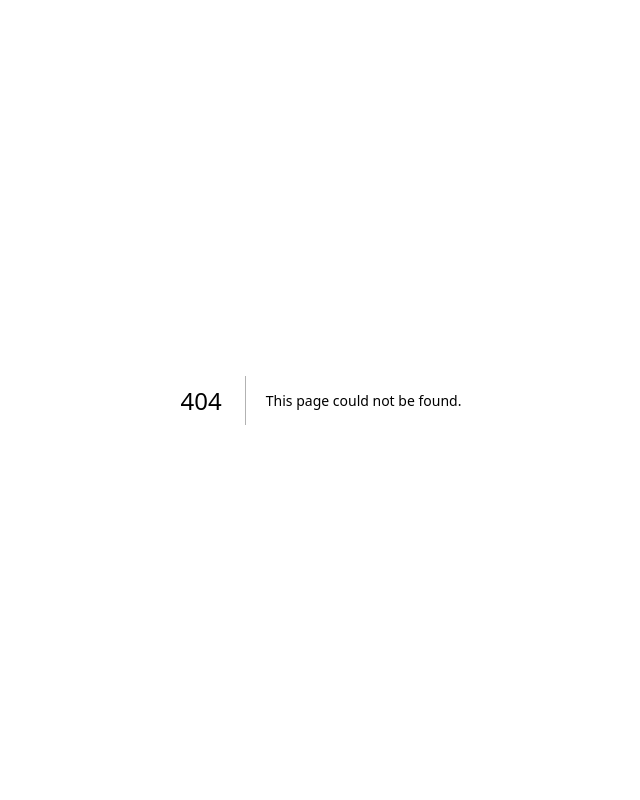
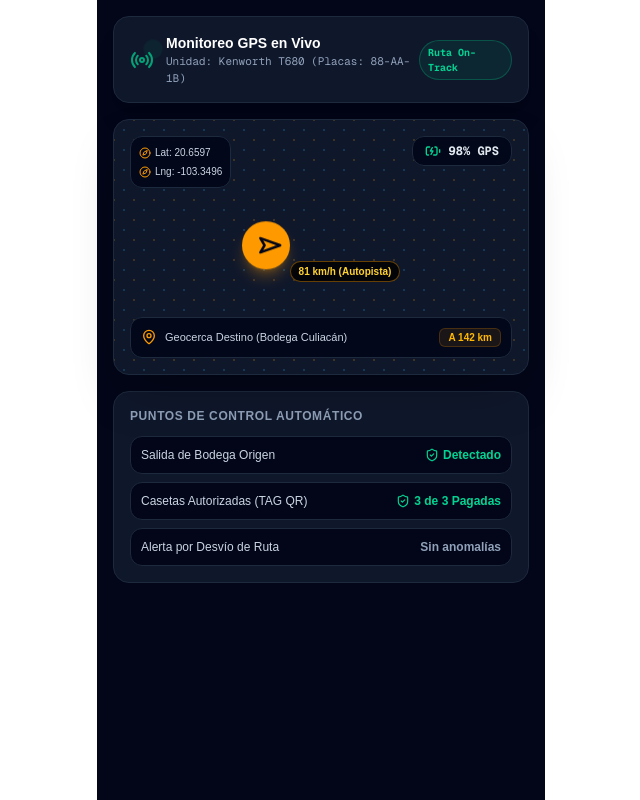
Before and after one commit to donovan-hue/mamalones, a Next.js app: page /rastreo in a window 1280 px wide. Before the commit this address had no page. Shown: the whole page, without its empty margins (319-959 px from the left). Built offline with nearby package versions, Linux system fonts and the light colour scheme.

Commit message:
feat: modulo de rastreo GPS en vivo y monitoreo de geocercas

```diff
--- /dev/null
+++ b/src/app/rastreo/page.tsx
@@ -0,0 +1,119 @@
+"use client";
+
+import { useState, useEffect } from "react";
+import { Navigation, MapPin, ShieldCheck, BatteryCharging, Radio, Compass, AlertOctagon } from "lucide-react";
+
+export default function RastreoGeocercaPage() {
+  const [freightId, setFreightId] = useState("FLT-9901");
+  const [location, setLocation] = useState({ lat: 20.6597, lng: -103.3496 });
+  const [speed, setSpeed] = useState(82);
+  const [insideGeofence, setInsideGeofence] = useState(false);
+
+  useEffect(() => {
+    // Simulacion de telemetria GPS activa
+    const interval = setInterval(() => {
+      setSpeed(Math.floor(78 + Math.random() * 8));
+    }, 4000);
+    return () => clearInterval(interval);
+  }, []);
+
+  return (
+    <div className="min-h-screen bg-slate-950 text-slate-100 p-4 max-w-md mx-auto space-y-4 pb-20">
+      {/* HEADER DE TELEMETRÍA */}
+      <div className="bg-slate-900 p-4 rounded-2xl border border-slate-800 flex items-center justify-between shadow-xl">
+        <div className="flex items-center gap-3">
+          <div className="relative">
+            <Radio className="w-6 h-6 text-emerald-400 animate-pulse" />
+            <span className="absolute -top-1 -right-1 w-2.5 h-2.5 bg-emerald-500 rounded-full animate-ping" />
+          </div>
+          <div>
+            <h1 className="font-bold text-sm text-white">Monitoreo GPS en Vivo</h1>
+            <p className="text-[11px] text-slate-400 font-mono">Unidad: Kenworth T680 (Placas: 88-AA-1B)</p>
+          </div>
+        </div>
+        <span className="text-[10px] font-mono bg-emerald-500/10 text-emerald-400 border border-emerald-500/30 px-2 py-1 rounded-full font-bold">
+          Ruta On-Track
+        </span>
+      </div>
+
+      {/* MAPA INTERACTIVO (SIMULACIÓN VISUAL VECTORIAL) */}
+      <div className="relative h-64 bg-slate-900 border border-slate-800 rounded-2xl overflow-hidden shadow-2xl flex flex-col justify-between p-4">
+        {/* FONDO MESH TIPO MAPA NOCTURNO */}
+        <div
+          className="absolute inset-0 opacity-20 pointer-events-none"
+          style={{
+            backgroundImage: `radial-gradient(#38bdf8 1px, transparent 1px), radial-gradient(#f59e0b 1px, transparent 1px)`,
+            backgroundSize: `20px 20px`,
+            backgroundPosition: `0 0, 10px 10px`
+          }}
+        />
+
+        {/* INDICADORES FLOTANTES DEL MAPA */}
+        <div className="relative z-10 flex justify-between items-start">
+          <div className="bg-slate-950/90 backdrop-blur-md p-2 rounded-xl border border-slate-800 text-[10px] space-y-1">
+            <div className="flex items-center gap-1 text-slate-300">
+              <Compass className="w-3 h-3 text-amber-500" />
+              <span>Lat: {location.lat.toFixed(4)}</span>
+            </div>
+            <div className="flex items-center gap-1 text-slate-300">
+              <Compass className="w-3 h-3 text-amber-500" />
+              <span>Lng: {location.lng.toFixed(4)}</span>
+            </div>
+          </div>
+
+          <div className="bg-slate-950/90 backdrop-blur-md px-3 py-1.5 rounded-xl border border-slate-800 flex items-center gap-2">
+            <BatteryCharging className="w-4 h-4 text-emerald-400" />
+            <span className="text-xs font-mono font-bold text-slate-200">98% GPS</span>
+          </div>
+        </div>
+
+        {/* MARCADOR DE UNIDAD EN MAPA */}
+        <div className="relative z-10 mx-auto text-center space-y-1">
+          <div className="inline-block bg-amber-500 text-slate-950 p-3 rounded-full shadow-lg shadow-amber-500/30 animate-bounce">
+            <Navigation className="w-6 h-6 rotate-45 stroke-[2.5]" />
+          </div>
+          <p className="text-[10px] font-bold bg-black/80 px-2 py-0.5 rounded-full border border-amber-500/40 text-amber-300 inline-block">
+            {speed} km/h (Autopista)
+          </p>
+        </div>
+
+        {/* ESTATUS DE GEOCERCA */}
+        <div className="relative z-10 bg-slate-950/90 backdrop-blur-md p-2.5 rounded-xl border border-slate-800 flex items-center justify-between text-xs">
+          <div className="flex items-center gap-2">
+            <MapPin className="w-4 h-4 text-amber-500" />
+            <span className="text-slate-300 text-[11px]">Geocerca Destino (Bodega Culiacán)</span>
+          </div>
+          <span className="text-[10px] font-bold text-amber-400 bg-amber-500/10 px-2 py-0.5 rounded-md border border-amber-500/20">
+            A 142 km
+          </span>
+        </div>
+      </div>
+
+      {/* CHECKLIST DE RUTA Y SEGURIDAD */}
+      <div className="bg-slate-900 border border-slate-800 rounded-2xl p-4 space-y-3">
+        <h2 className="text-xs font-bold text-slate-400 uppercase tracking-wider">Puntos de Control Automático</h2>
+
+        <div className="space-y-2 text-xs">
+          <div className="flex items-center justify-between p-2.5 bg-slate-950 rounded-xl border border-slate-800">
+            <span className="text-slate-300">Salida de Bodega Origen</span>
+            <span className="text-emerald-400 font-bold flex items-center gap-1">
+              <ShieldCheck className="w-3.5 h-3.5" /> Detectado
+            </span>
+          </div>
+
+          <div className="flex items-center justify-between p-2.5 bg-slate-950 rounded-xl border border-slate-800">
+            <span className="text-slate-300">Casetas Autorizadas (TAG QR)</span>
+            <span className="text-emerald-400 font-bold flex items-center gap-1">
+              <ShieldCheck className="w-3.5 h-3.5" /> 3 de 3 Pagadas
+            </span>
+          </div>
+
+          <div className="flex items-center justify-between p-2.5 bg-slate-950 rounded-xl border border-slate-800">
+            <span className="text-slate-300">Alerta por Desvío de Ruta</span>
+            <span className="text-slate-400 font-bold">Sin anomalías</span>
+          </div>
+        </div>
+      </div>
+    </div>
+  );
+}
```
